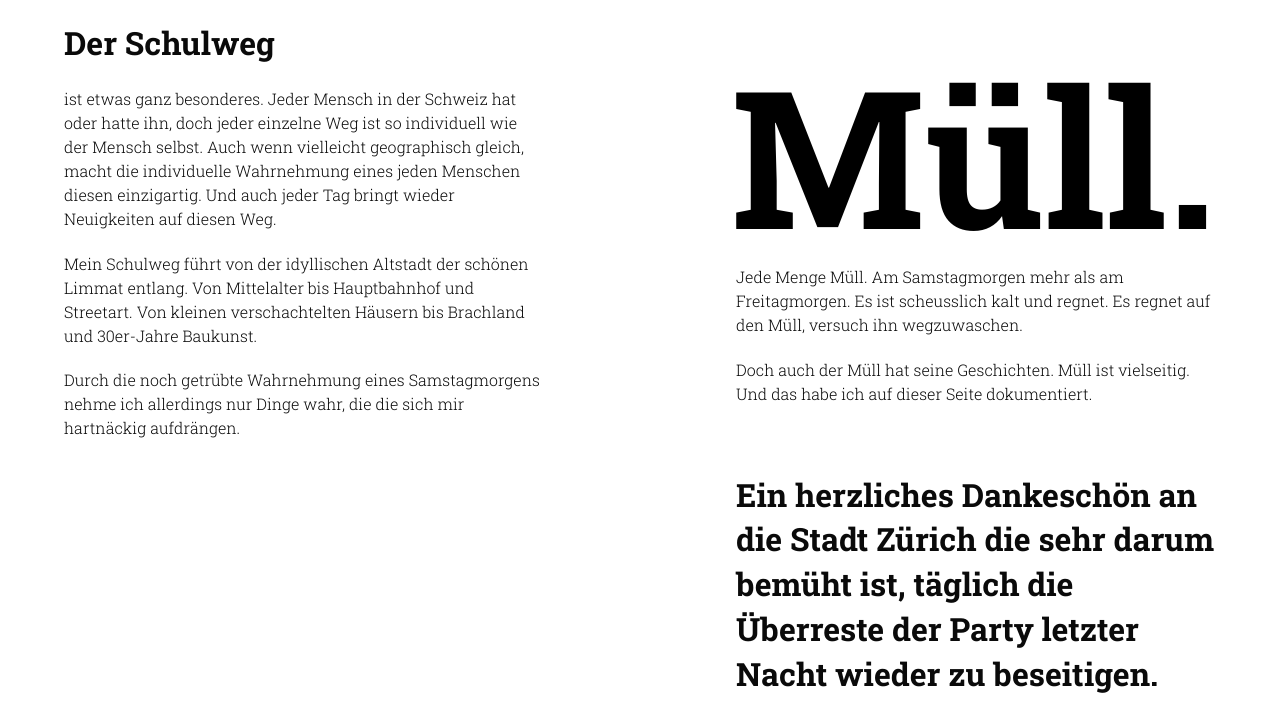
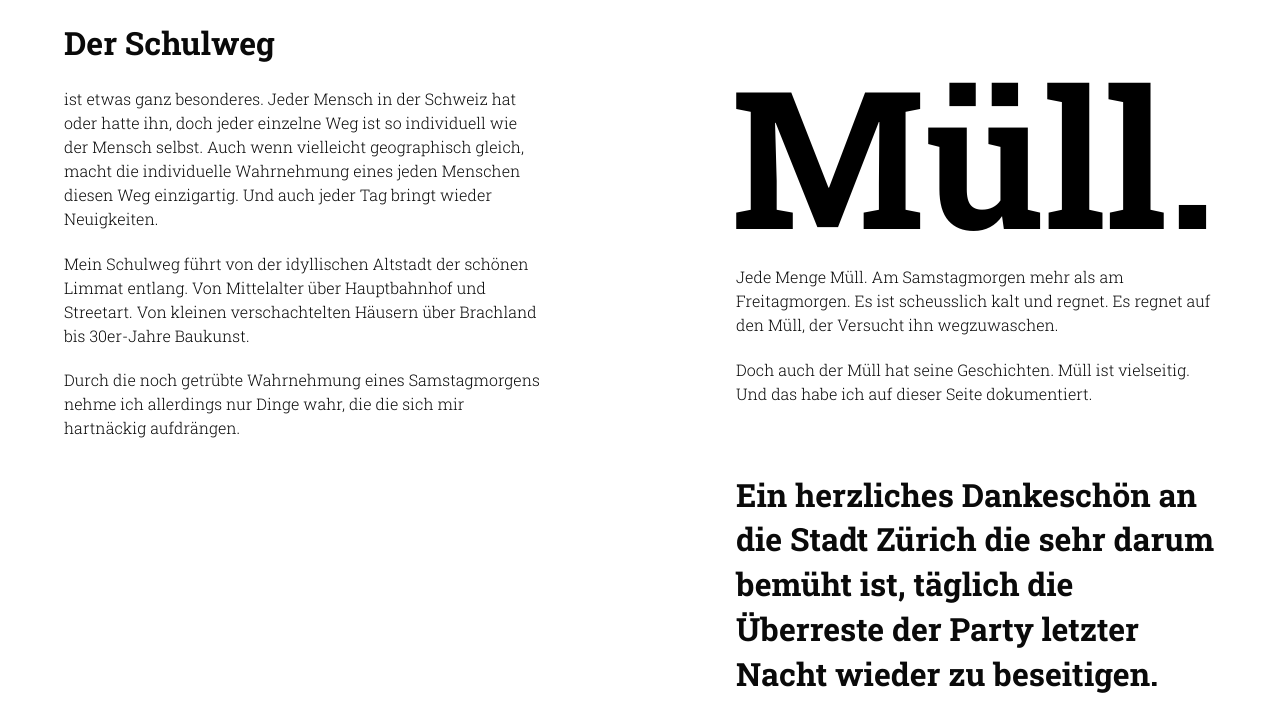
Before and after one commit to mariusbecker/coolyeahtechno, a plain HTML site: page about.html in a window 1280 px wide. Shown: the top 728 px of the page. Drawn offline with Linux system fonts and the light colour scheme; a web font is replaced by a local one.

Commit message:
text fix

```diff
--- a/about.html
+++ b/about.html
@@ -59,13 +59,13 @@ img {
 
       <div class="grid-x grid-padding-x">
         <div class="large-5 medium-12 small-12 column">
-          <p>ist etwas ganz besonderes. Jeder Mensch in der Schweiz hat oder hatte ihn, doch jeder einzelne Weg ist so individuell wie der Mensch selbst. Auch wenn vielleicht geographisch gleich, macht die individuelle Wahrnehmung eines jeden Menschen diesen einzigartig. Und auch jeder Tag bringt wieder Neuigkeiten auf diesen Weg.</p>
-          <p>Mein Schulweg führt von der idyllischen Altstadt der schönen Limmat entlang. Von Mittelalter bis Hauptbahnhof und Streetart. Von kleinen verschachtelten Häusern bis Brachland und 30er-Jahre Baukunst.</p>
+          <p>ist etwas ganz besonderes. Jeder Mensch in der Schweiz hat oder hatte ihn, doch jeder einzelne Weg ist so individuell wie der Mensch selbst. Auch wenn vielleicht geographisch gleich, macht die individuelle Wahrnehmung eines jeden Menschen diesen Weg einzigartig. Und auch jeder Tag bringt wieder Neuigkeiten.</p>
+          <p>Mein Schulweg führt von der idyllischen Altstadt der schönen Limmat entlang. Von Mittelalter über Hauptbahnhof und Streetart. Von kleinen verschachtelten Häusern über Brachland bis 30er-Jahre Baukunst.</p>
           <p>Durch die noch getrübte Wahrnehmung eines Samstagmorgens nehme ich allerdings nur Dinge wahr, die die sich mir hartnäckig aufdrängen.</p>
         </div>
         <div class="large-5 medium-12 small-12 large-offset-2 medium-offset-0 small-offset-0 column">
           <h2>Müll.</h2>
-          <p>Jede Menge Müll. Am Samstagmorgen mehr als am Freitagmorgen. Es ist scheusslich kalt und regnet. Es regnet auf den Müll, versuch ihn wegzuwaschen.</p>
+          <p>Jede Menge Müll. Am Samstagmorgen mehr als am Freitagmorgen. Es ist scheusslich kalt und regnet. Es regnet auf den Müll, der Versucht ihn wegzuwaschen.</p>
           <p>Doch auch der Müll hat seine Geschichten. Müll ist vielseitig. Und das habe ich auf dieser Seite dokumentiert.</p>
         </div>
       </div>
```
